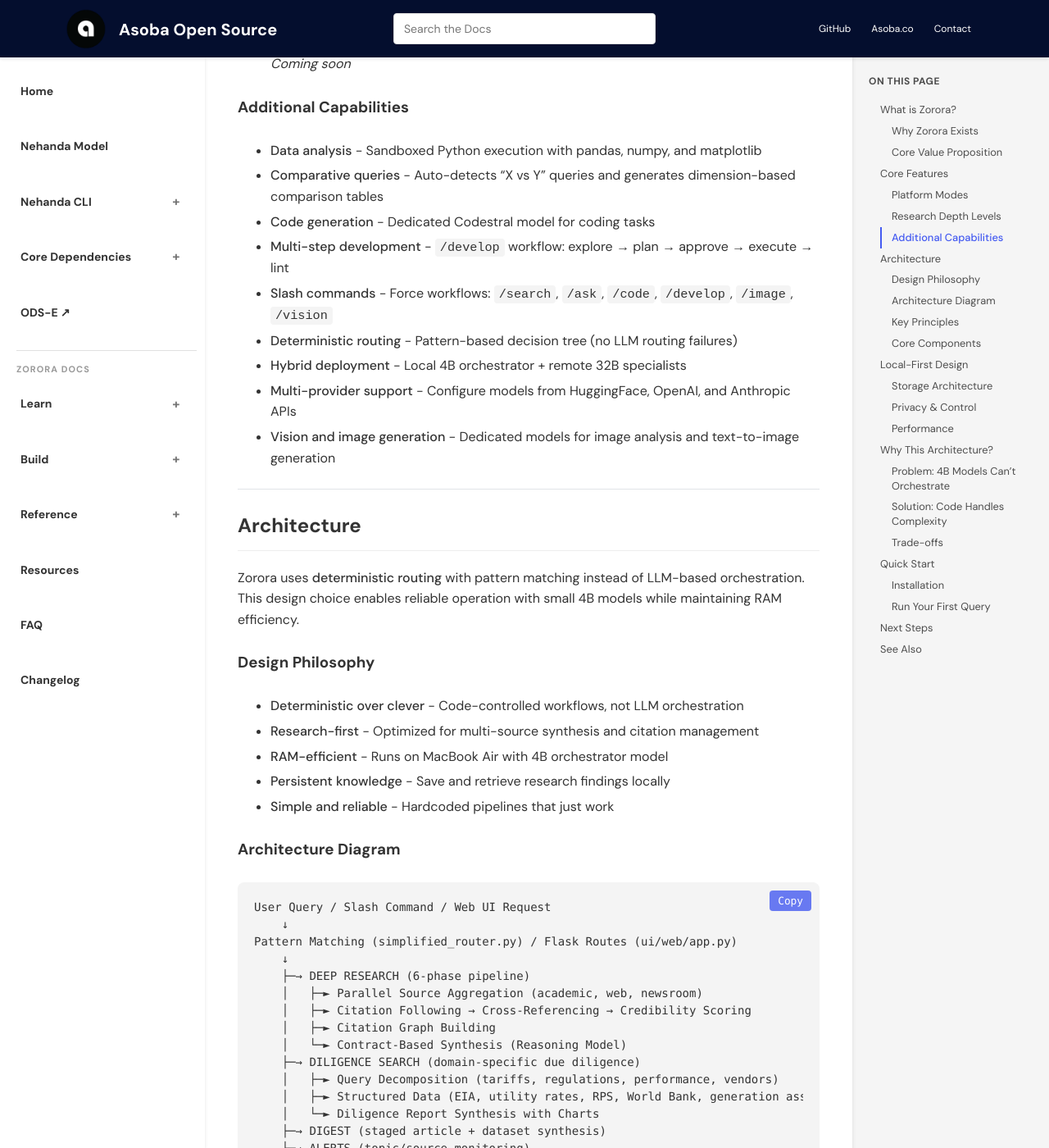
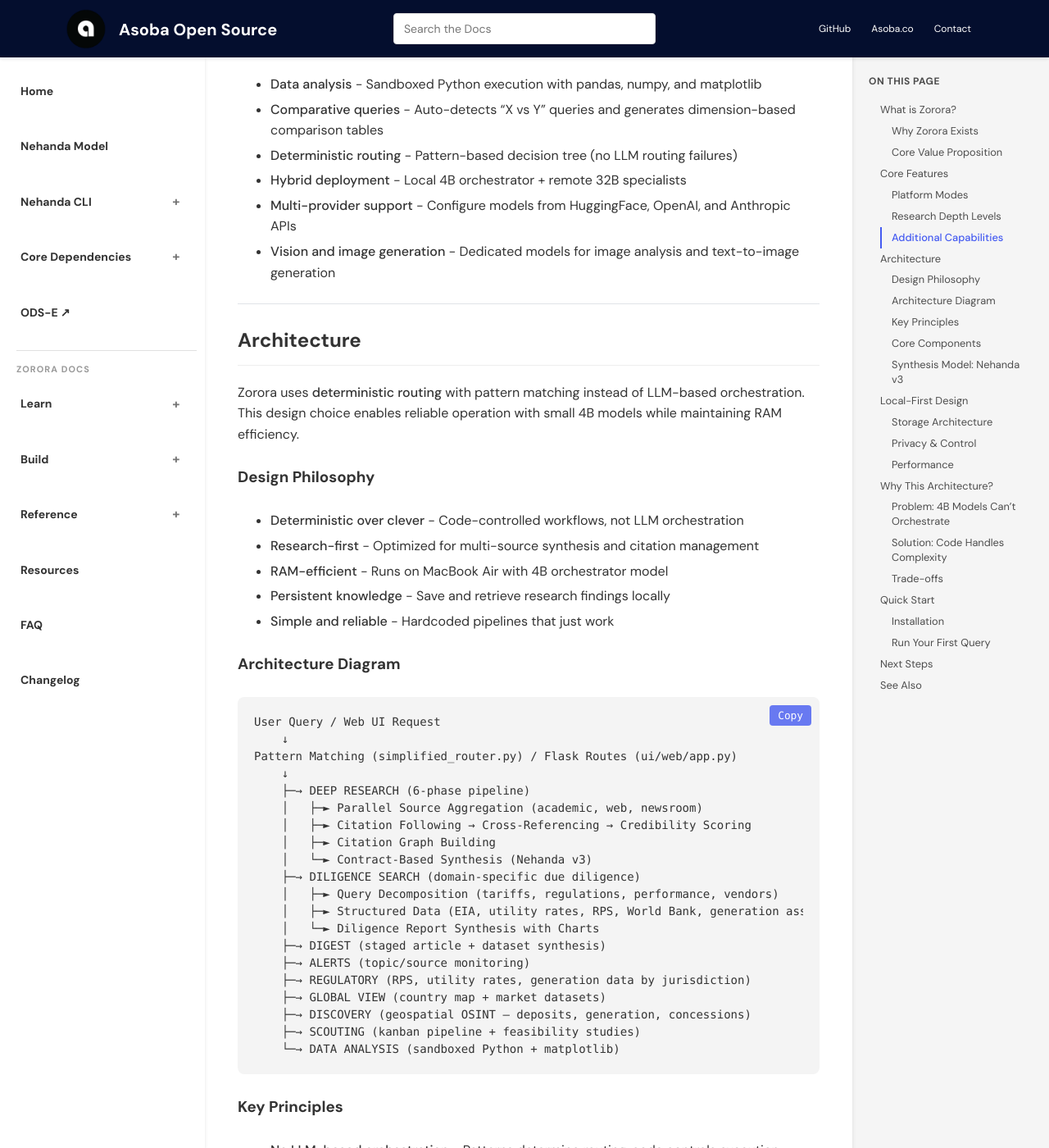
Before and after one commit to AsobaCloud/asobacode.github.io, a Jekyll site: the page built from introduction.md, in a window 1280 px wide and 1400 px high, scrolled down 3107 px. Shown: the whole window at 82% size. Built offline with Jekyll 4.4.1, drawn with Linux system fonts in a browser that asks for light colours; some of the changed text lies outside the part shown.

Commit message:
Refocus Zorora docs on Web UI + Nehanda v3 deep research
- Remove obsolete REPL/terminal content (terminal-repl, code-generation,
  development-workflow, slash-commands) from sidebar nav and navigation config
- Rewrite introduction.md: remove terminal screenshots, REPL references,
  Codestral/code-gen/slash-commands; add Nehanda v3 as synthesis model
- Rewrite getting-started.md: focus on 'zorora web', add Nehanda v3 endpoint
  configuration, replace terminal test examples with web UI workflows,
  point terminal coding users to nehanda-cli
- Update research-workflow.md: document Nehanda v3 as the RAG synthesis engine
- Update homepage Zorora section to mention Nehanda v3 and web UI focus

````diff
--- a/_layouts/default.html
+++ b/_layouts/default.html
@@ -119,11 +119,7 @@ layout: default
             <li><a href="{{ site.baseurl }}/build/quickstart">Quickstart</a></li>
             <li><a href="{{ site.baseurl }}/guides/installation">Installation</a></li>
             <li><a href="{{ site.baseurl }}/guides/configuration">Configuration</a></li>
-            <li><a href="{{ site.baseurl }}/guides/terminal-repl">Terminal REPL</a></li>
             <li><a href="{{ site.baseurl }}/guides/research-workflow">Research Workflow</a></li>
-            <li><a href="{{ site.baseurl }}/guides/code-generation">Code Generation</a></li>
-            <li><a href="{{ site.baseurl }}/guides/development-workflow">Development Workflow</a></li>
-            <li><a href="{{ site.baseurl }}/guides/slash-commands">Slash Commands</a></li>
             <li><a href="{{ site.baseurl }}/guides/nehanda-v1">Nehanda v1</a></li>
           </ul>
         </li>
--- a/introduction.md
+++ b/introduction.md
@@ -13,9 +13,8 @@ Analysts spend weeks assembling diligence packages from disconnected sources. Zo
 
 <div class="screenshot-grid">
   <img src="{{ site.baseurl }}/assets/images/ui.png" alt="Zorora Web UI" class="screenshot">
-  <img src="{{ site.baseurl }}/assets/images/screenshot.png" alt="Zorora Terminal REPL" class="screenshot">
 </div>
-<p class="screenshot-caption">Zorora offers both Web UI and Terminal REPL interfaces</p>
+<p class="screenshot-caption">Zorora Web UI — browser-based interface for all users</p>
 
 ---
 
@@ -50,7 +49,7 @@ Zorora surfaces the specific non-financial factors that determine whether a proj
 - **Non-Financial Risk Surfacing** — Regulatory, environmental, and counterparty risks from fragmented sources that general-purpose tools don't index
 - **Complete Privacy** — All processing and storage on your machine
 - **Local-First Architecture** — Zero cloud dependencies (except source fetching)
-- **Dual Interfaces** — Terminal REPL for engineers, Web UI for non-engineers
+- **Web UI** — Browser-based interface for all users
 - **Multi-Provider Support** — Configure models from LM Studio (local), HuggingFace, OpenAI, and Anthropic
 
 ---
@@ -79,9 +78,6 @@ Zorora surfaces the specific non-financial factors that determine whether a proj
 
 - **Data analysis** - Sandboxed Python execution with pandas, numpy, and matplotlib
 - **Comparative queries** - Auto-detects "X vs Y" queries and generates dimension-based comparison tables
-- **Code generation** - Dedicated Codestral model for coding tasks
-- **Multi-step development** - `/develop` workflow: explore → plan → approve → execute → lint
-- **Slash commands** - Force workflows: `/search`, `/ask`, `/code`, `/develop`, `/image`, `/vision`
 - **Deterministic routing** - Pattern-based decision tree (no LLM routing failures)
 - **Hybrid deployment** - Local 4B orchestrator + remote 32B specialists
 - **Multi-provider support** - Configure models from HuggingFace, OpenAI, and Anthropic APIs
@@ -104,7 +100,7 @@ Zorora uses **deterministic routing** with pattern matching instead of LLM-based
 ### Architecture Diagram
 
 ```
-User Query / Slash Command / Web UI Request
+User Query / Web UI Request
     ↓
 Pattern Matching (simplified_router.py) / Flask Routes (ui/web/app.py)
     ↓
@@ -112,7 +108,7 @@ Pattern Matching (simplified_router.py) / Flask Routes (ui/web/app.py)
     │   ├─► Parallel Source Aggregation (academic, web, newsroom)
     │   ├─► Citation Following → Cross-Referencing → Credibility Scoring
     │   ├─► Citation Graph Building
-    │   └─► Contract-Based Synthesis (Reasoning Model)
+    │   └─► Contract-Based Synthesis (Nehanda v3)
     ├─→ DILIGENCE SEARCH (domain-specific due diligence)
     │   ├─► Query Decomposition (tariffs, regulations, performance, vendors)
     │   ├─► Structured Data (EIA, utility rates, RPS, World Bank, generation assets)
@@ -123,7 +119,6 @@ Pattern Matching (simplified_router.py) / Flask Routes (ui/web/app.py)
     ├─→ GLOBAL VIEW (country map + market datasets)
     ├─→ DISCOVERY (geospatial OSINT — deposits, generation, concessions)
     ├─→ SCOUTING (kanban pipeline + feasibility studies)
-    ├─→ CODE WORKFLOW (Codestral specialist)
     └─→ DATA ANALYSIS (sandboxed Python + matplotlib)
 ```
 
@@ -132,10 +127,9 @@ Pattern Matching (simplified_router.py) / Flask Routes (ui/web/app.py)
 - **No LLM-based orchestration** - Patterns determine routing, code controls execution
 - **Hardcoded workflows** - Fixed pipelines for predictable results
 - **Persistent research** - Everything saved to `~/.zorora/research/` with metadata
-- **Specialist models** - Codestral for code, reasoning model for synthesis, vision for images
+- **Specialist models** - Nehanda v3 for synthesis, vision for images
 - **Multi-provider support** - Configure models from LM Studio (local), HuggingFace, OpenAI, and Anthropic APIs
 - **Visual configuration** - Web UI settings modal for easy model/endpoint management
-- **Hybrid inference** - Mix local models (4B orchestrator) with remote HuggingFace endpoints (32B Codestral)
 
 ### Core Components
 
@@ -171,6 +165,10 @@ Flask-based web interface with seven modes:
 - Deep Research, Digest, Alerts, Regulatory, Global View, Discovery, and Scouting
 - Settings modal for multi-provider model configuration
 - Two-column layout with persistent research history sidebar
+
+### Synthesis Model: Nehanda v3
+
+Zorora uses the **Nehanda v3** model (27B, fine-tuned Qwen3.6) for evidence-grounded synthesis in Deep Research. Nehanda v3 scores **88.7% on FACTS Grounding** — above Gemini 2.5 Pro, Claude 3.5 Sonnet, and GPT-4o. The model is hosted at `nehanda.asoba.co:8000` via vLLM with tensor parallelism.
 
 ---
 
@@ -209,7 +207,6 @@ LocalStorage.save_research()
   - **Balanced (depth=2):** ~35-50s - *Coming soon*
   - **Thorough (depth=3):** ~50-70s - *Coming soon*
 - **Storage queries:** <100ms (SQLite indexed)
-- **Code generation:** 10-90 seconds (local: 10-30s, HF 32B: 60-90s)
 - **RAM usage:** 4-6 GB (4B orchestrator model)
 
 ---
@@ -263,12 +260,6 @@ pip install git+https://github.com/AsobaCloud/zorora.git
 
 ### Run Your First Query
 
-**Terminal:**
-```bash
-zorora
-[1] ⚙ > What are the latest developments in large language model architectures?
-```
-
 **Web UI:**
 ```bash
 zorora web
````
Also changed, not shown: _data/navigation.yml (+0 -10 lines), getting-started.md (+75 -53 lines), guides/research-workflow.md (+3 -1 lines), index.md (+1 -1 lines).
